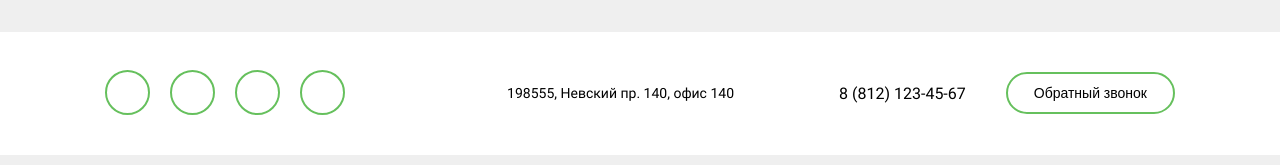
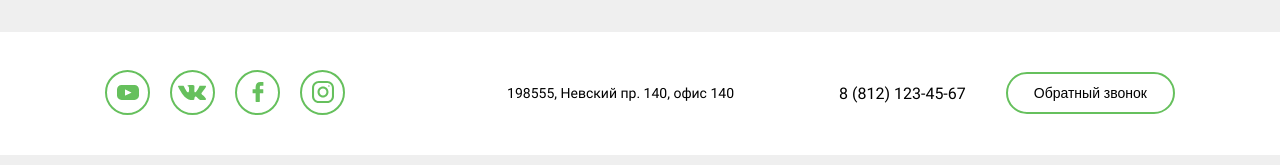
Before and after one commit to VadimBolotin/Armchair, a plain HTML site: page index.html in a window 1280 px wide. Shown: the part 1773-1938 px from the top of the page. Drawn offline with Linux system fonts and the light colour scheme; the site is published under a folder, as on GitHub Pages, so addresses that start at the root find nothing.

Commit message:
Add files via upload

```diff
--- a/css/style.css
+++ b/css/style.css
@@ -786,16 +786,16 @@ hr {
   background-position: center center;
 }
 .social-y {
-  background-image: url(/image/icons/yt.svg);
+  background-image: url(../image/icons/yt.svg);
 }
 .social-vk {
-  background-image: url(/image/icons/vkr.svg);
+  background-image: url(../image/icons/vkr.svg);
 }
 .social-f {
-  background-image: url(/image/icons/fb.svg);
+  background-image: url(../image/icons/fb.svg);
 }
 .social-inst {
-  background-image: url(/image/icons/inst.svg);
+  background-image: url(../image/icons/inst.svg);
 }
 .footer-info {
   display: -webkit-box;
```
